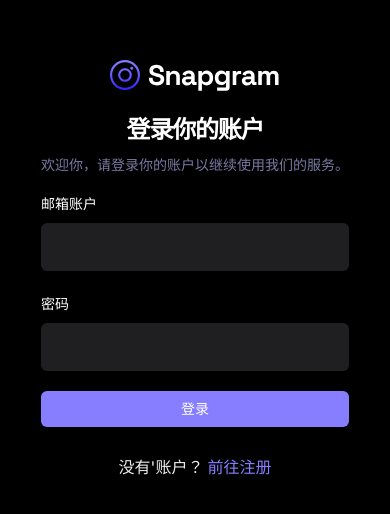
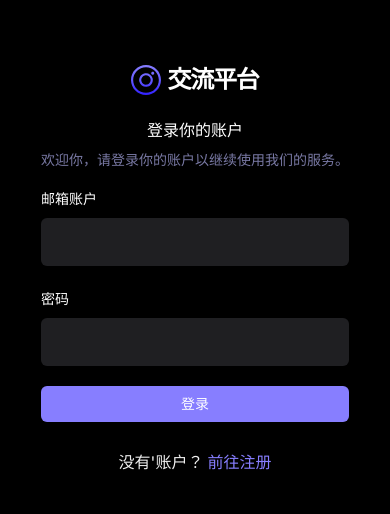
Before and after one commit to xtc2016xtc/tieback, a React (Vite) app: page /sign-in in a window 390 px wide. Shown: the part 154-668 px from the top of the page. Built offline with nearby package versions, Linux system fonts and the light colour scheme.

Commit message:
修正样式

```diff
--- a/src/_auth/forms/SigninFrom.tsx
+++ b/src/_auth/forms/SigninFrom.tsx
@@ -34,8 +34,11 @@ const SigninFrom = () => {
     return (
         <Form {...form}>
             <div className="sm:w-420 flex-center flex-col">
-                <img src="/assets/images/logo.svg" alt="logo"/>
-                <h2 className="h3-bold md:h2-bold pt-5 sm:pt-12">
+                <div className="flex justify-between">
+                    <img src="/assets/images/logo.svg" alt="logo"/>
+                    <div className="flex-center text-white h3-bold text-right">交流平台</div>
+                </div>
+                <h2 className="h4-bold md:h2-bold pt-5 sm:pt-12">
                     登录你的账户
                 </h2>
                 <p className="text-light-3 small-medium md:base-regular mt-2">
--- a/src/_auth/forms/SignupFrom.tsx
+++ b/src/_auth/forms/SignupFrom.tsx
@@ -4,8 +4,7 @@ const SignupFrom = () => {
     return (
         <>
             <p className="text-small-regular text-light-2 text-center mt-2">
-                Already have an account? <Link to={"/sign-in"} className="text-primary-500 text-small-semibold ml-1">Log
-                in</Link>
+                已有账户? <Link to={"/sign-in"} className="text-primary-500 text-small-semibold ml-1">前往登录</Link>
             </p>
         </>
     )
```
Also changed, not shown: public/assets/images/logo.svg, 1 other file (tests, documents, lock files or other folders).
